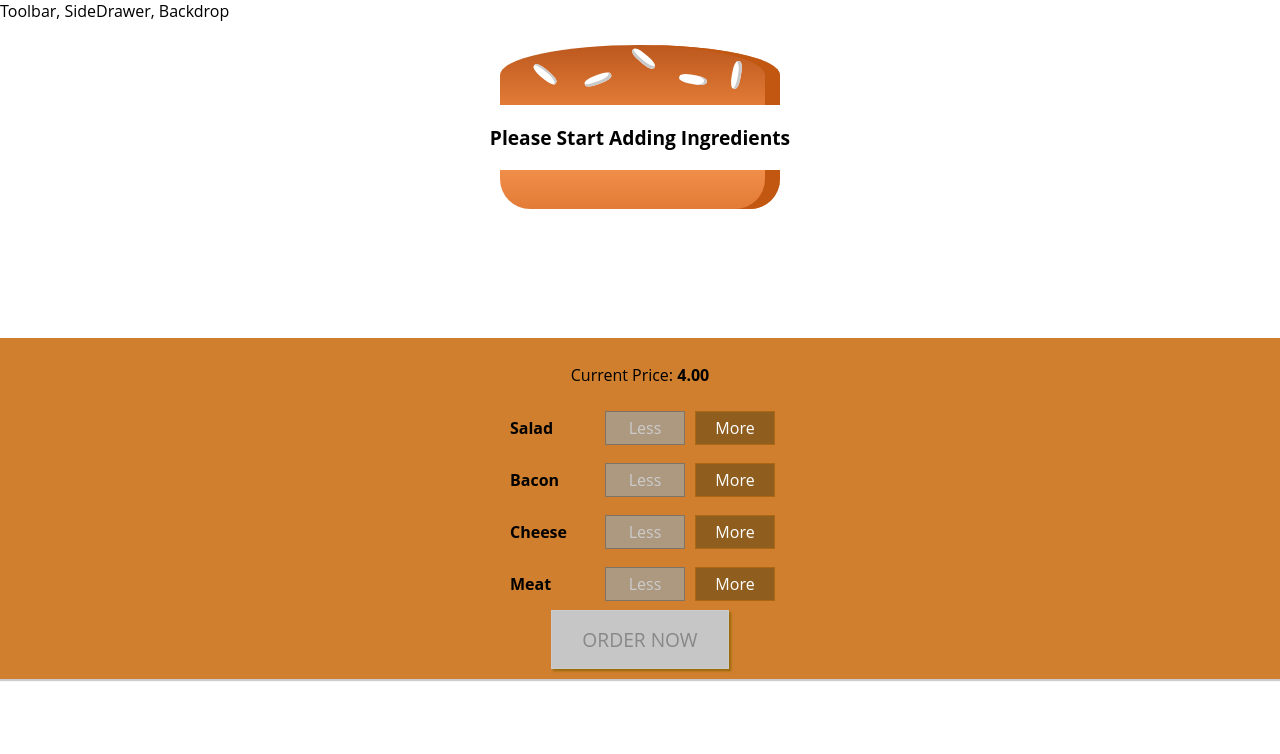
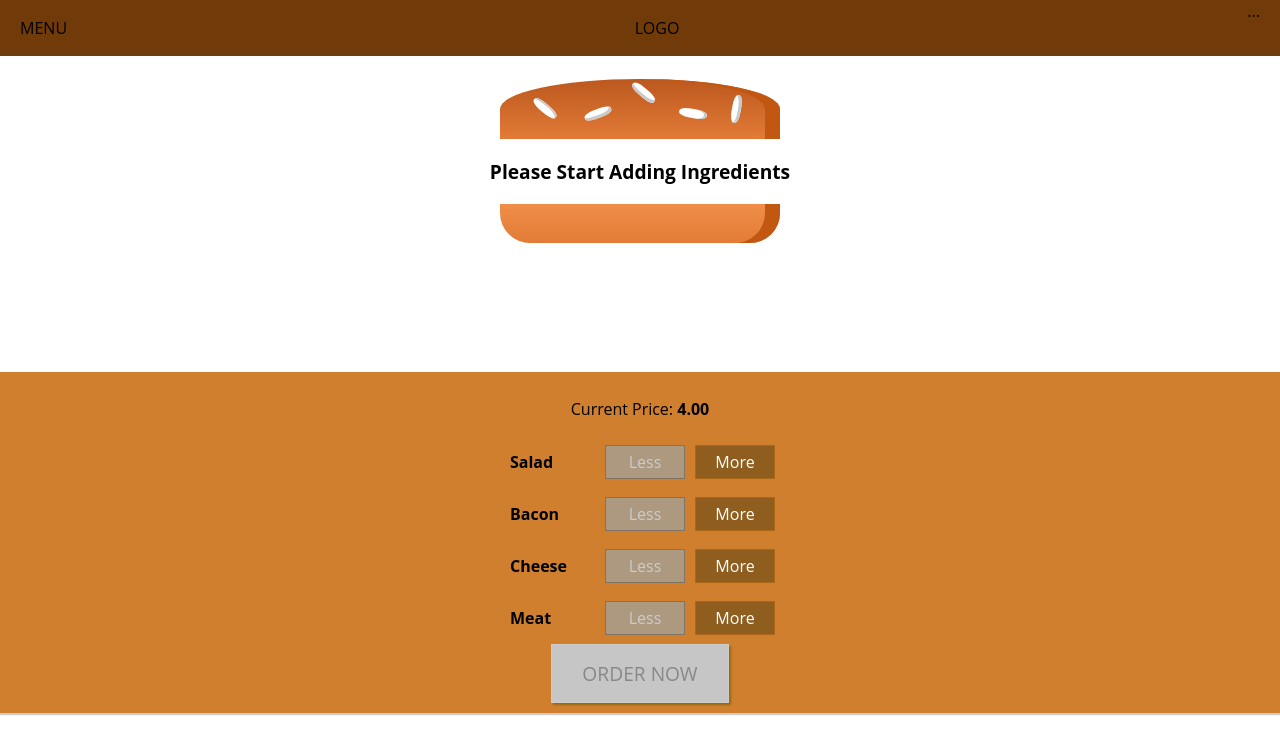
Before and after one commit to MohammedAlghazali/burger-builder, a React (Create React App) app: page / in a window 1280 px wide. Shown: the top 754 px of the page. Built offline with nearby package versions, Linux system fonts and the light colour scheme; the HTML template or start-up script is replaced by a standard one.

Commit message:
create Toolbar in header

```diff
--- a/src/components/Layout/Layout.js
+++ b/src/components/Layout/Layout.js
@@ -1,8 +1,9 @@
 import classes from './Layout.module.css';
+import Toolbar from '../../components/Navigation/Toolbar/Toolbar';
 
 const layout = (props) => (
   <>
-    <div>Toolbar, SideDrawer, Backdrop</div>
+    <Toolbar />
     <main className={classes.content}>{props.children}</main>
   </>
 );
--- a/src/components/Layout/Layout.module.css
+++ b/src/components/Layout/Layout.module.css
@@ -1,3 +1,3 @@
 .content {
-  margin-top: 16px;
+  margin-top: 72px;
 }
--- /dev/null
+++ b/src/components/Navigation/Toolbar/Toolbar.js
@@ -0,0 +1,12 @@
+import classes from './Toolbar.module.css';
+
+console.log('classes from Toolbar', classes);
+const toolbar = (props) => (
+  <header className={classes.Toolbar}>
+    <div>MENU</div>
+    <div>LOGO</div>
+    <nav>...</nav>
+  </header>
+);
+
+export default toolbar;
--- /dev/null
+++ b/src/components/Navigation/Toolbar/Toolbar.module.css
@@ -0,0 +1,17 @@
+.Toolbar {
+  height: 56px;
+  width: 100%;
+  position: fixed;
+  top: 0;
+  left: 0;
+  background-color: #703b09;
+  display: flex;
+  justify-content: space-between;
+  align-items: center;
+  padding: 0 20px;
+  box-sizing: border-box;
+  z-index: 90;
+}
+.Toolbar nav {
+  height: 100%;
+}
```
